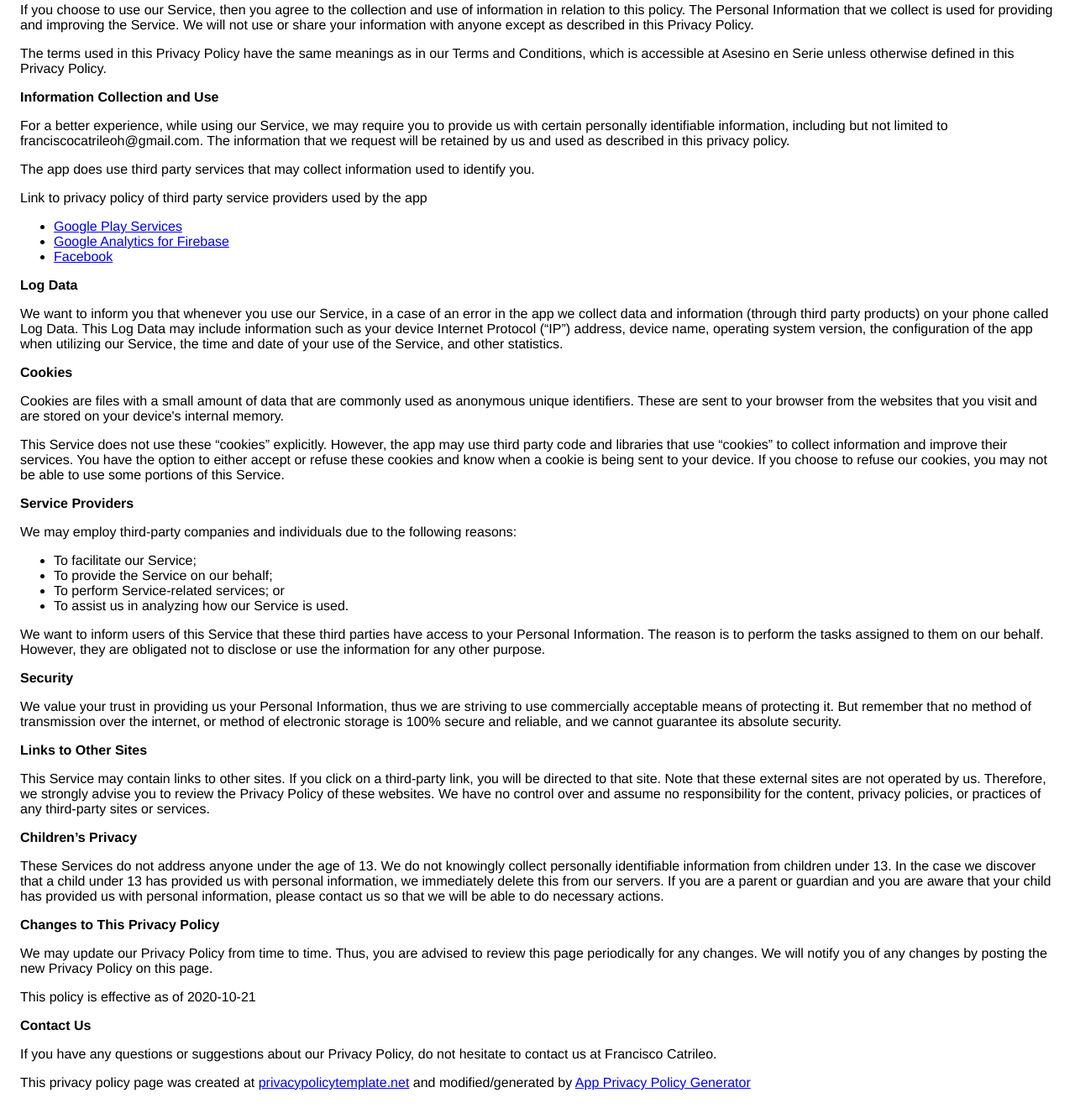
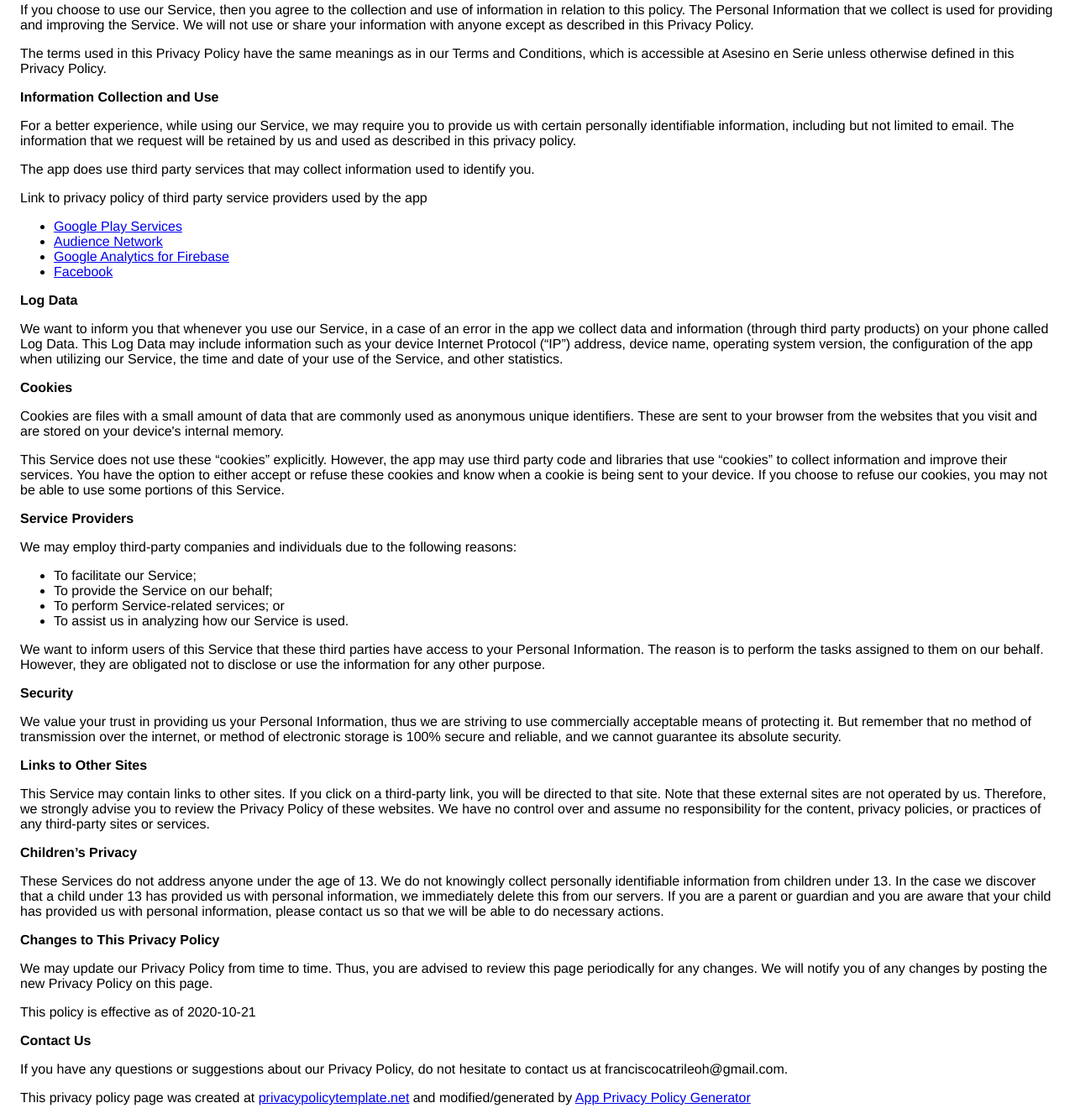
Before and after one commit to chopan123/chopan123.github.io, a plain HTML site: page aesprivacy/index.html in a window 1280 px wide. Shown: the part 123-1443 px from the top of the page at 84% size. Drawn offline with Linux system fonts and the light colour scheme.

Commit message:
personal info and FAN added

```diff
--- a/aesprivacy/index.html
+++ b/aesprivacy/index.html
@@ -29,7 +29,7 @@
                 </p> <p><strong>Information Collection and Use</strong></p> <p>
                   For a better experience, while using our Service, we
                   may require you to provide us with certain personally
-                  identifiable information, including but not limited to franciscocatrileoh@gmail.com. The information that
+                  identifiable information, including but not limited to email. The information that
                   we request will be retained by us and used as described in this privacy policy.
                 </p> <div><p>
                     The app does use third party services that may collect
@@ -37,7 +37,7 @@
                   </p> <p>
                     Link to privacy policy of third party service providers used
                     by the app
-                  </p> <ul><li><a href="https://www.google.com/policies/privacy/" target="_blank" rel="noopener noreferrer">Google Play Services</a></li><!----><li><a href="https://firebase.google.com/policies/analytics" target="_blank" rel="noopener noreferrer">Google Analytics for Firebase</a></li><!----><li><a href="https://www.facebook.com/about/privacy/update/printable" target="_blank" rel="noopener noreferrer">Facebook</a></li><!----><!----><!----><!----><!----><!----><!----><!----><!----><!----><!----><!----><!----><!----><!----><!----><!----><!----><!----></ul></div> <p><strong>Log Data</strong></p> <p>
+                  </p> <ul><li><a href="https://www.google.com/policies/privacy/" target="_blank" rel="noopener noreferrer">Google Play Services</a></li><li><a href="https://developers.facebook.com/docs/audience-network/policy/" target="_blank" rel="noopener noreferrer">Audience Network</a></li><li><a href="https://firebase.google.com/policies/analytics" target="_blank" rel="noopener noreferrer">Google Analytics for Firebase</a></li><!----><li><a href="https://www.facebook.com/about/privacy/update/printable" target="_blank" rel="noopener noreferrer">Facebook</a></li><!----><!----><!----><!----><!----><!----><!----><!----><!----><!----><!----><!----><!----><!----><!----><!----><!----><!----><!----></ul></div> <p><strong>Log Data</strong></p> <p>
                   We want to inform you that whenever you
                   use our Service, in a case of an error in the app
                   we collect data and information (through third party
@@ -103,7 +103,7 @@
                   this page.
                 </p> <p>This policy is effective as of 2020-10-21</p> <p><strong>Contact Us</strong></p> <p>
                   If you have any questions or suggestions about our
-                  Privacy Policy, do not hesitate to contact us at Francisco Catrileo.
+                  Privacy Policy, do not hesitate to contact us at franciscocatrileoh@gmail.com.
                 </p> <p>
                   This privacy policy page was created at
                   <a href="https://privacypolicytemplate.net" target="_blank" rel="noopener noreferrer">privacypolicytemplate.net</a>
```
